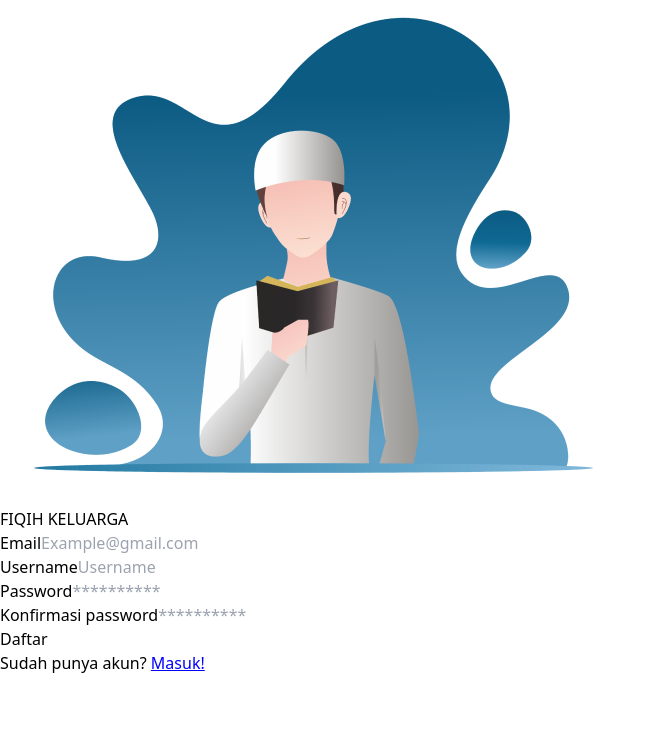
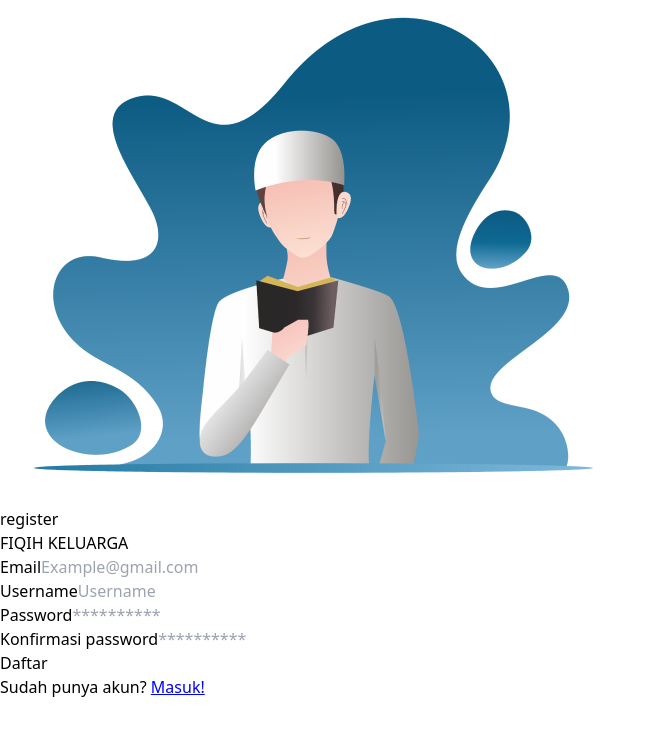
Before and after one commit to rizkyher/Project_Akhir_STFQ, a React (Vite) app in the folder Frontend/: page / in a window 1280 px wide. Shown: the top 736 px of the page, without its empty margins (0-655 px from the left). Built offline with nearby package versions, Linux system fonts and the light colour scheme.

Commit message:
update dadakan

```diff
--- a/Frontend/src/pages/Register.jsx
+++ b/Frontend/src/pages/Register.jsx
@@ -7,8 +7,9 @@ const Register = () => {
     return (
         <div className="flex h-screen">
             {/* Colored half */}
-            <div className="hidden lg:flex lg:w-1/2 bg-[#29ADB2] items-center justify-center pb-20">
+            <div className="hidden lg:flex lg:w-1/2 bg-[#29ADB2] items-center justify-center flex-col pb-20">
                 <img src="assets/images/register.png" alt="Placeholder" className=" w-90 h-80 " />
+                <p className="mt-4">register</p>
             </div>
             {/* Non-colored half (Login form) */}
             <div className="flex w-full lg:w-1/2 items-center justify-center">
```
